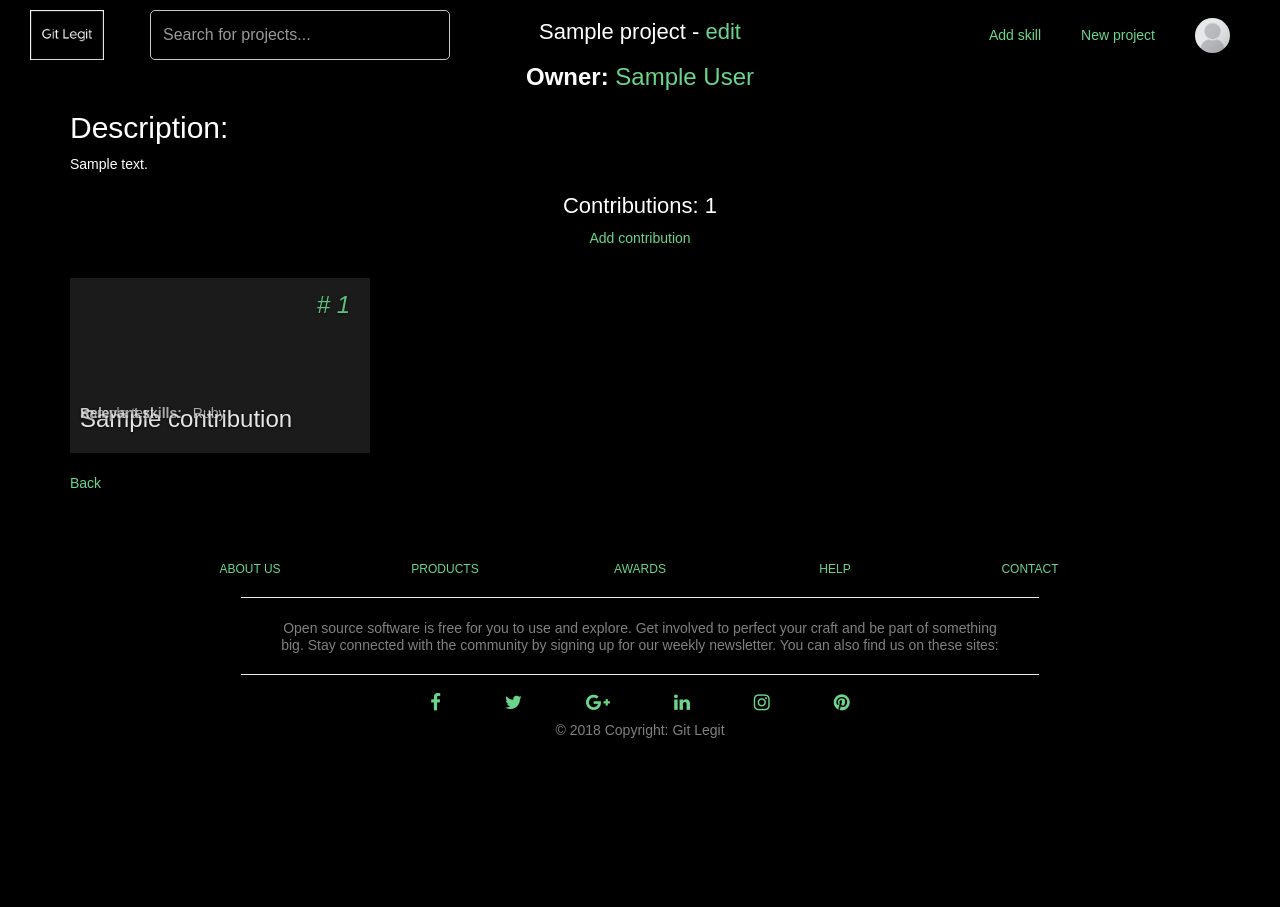
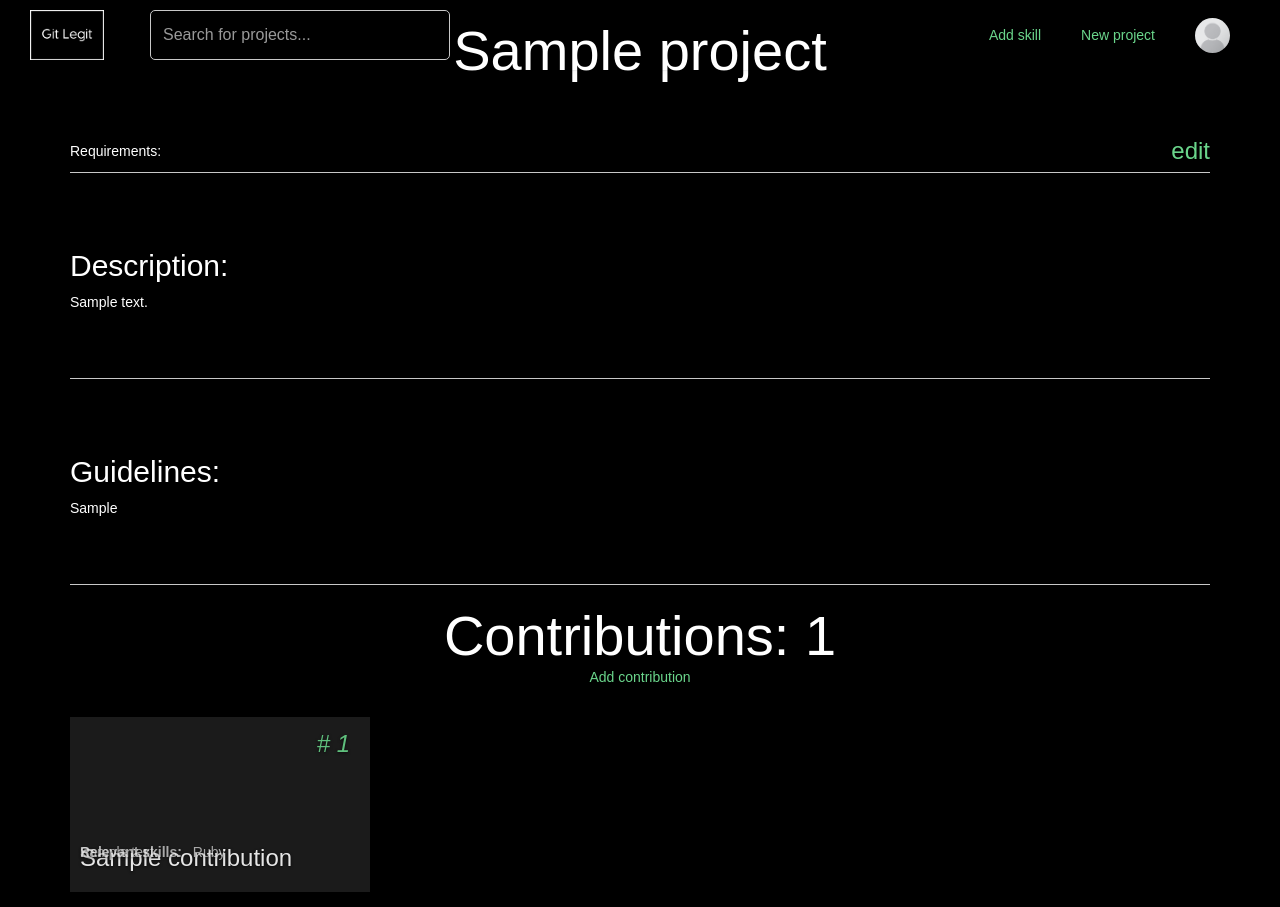
Before and after one commit to MasakiNoguchi/git-legit, a Rails app: page /projects/1 in a window 1280 px wide. Shown: the top 907 px of the page. Before the commit the page ends 738 px from the top, so only its background shows below. Run offline with Rails 7, Linux system fonts and the light colour scheme; a user stored in the database is signed in; data comes from the database, SQL or seed files in the repository; tables that the repository leaves empty hold one stand-in row (values such as "Sample post"); style sheets or scripts are compiled from the project's sources; parts of the project's set-up code (start-up, migrations or seed data) failed here and were passed over; some libraries are stand-ins or nearby versions.

Commit message:
project show improved

```diff
--- /dev/null
+++ b/app/assets/stylesheets/components/_devicon.scss
@@ -0,0 +1,5 @@
+.devicon-center {
+  display: flex;
+  align-items: center;
+  font-size: 10px;
+}
--- a/app/assets/stylesheets/components/_index.scss
+++ b/app/assets/stylesheets/components/_index.scss
@@ -9,3 +9,4 @@
 @import "footer";
 @import "avatar";
 @import "how";
+@import "devicon";
--- a/app/assets/stylesheets/pages/_project_show.scss
+++ b/app/assets/stylesheets/pages/_project_show.scss
@@ -2,4 +2,37 @@
   .card-spacing {
     margin-bottom: 30px;
   }
+  h1 {
+    font-size: 56px;
+    margin-bottom: 0;
+  }
+  h3 {
+    font-size: 24px;
+  }
+  .skills-and-edit {
+    display: flex;
+    justify-content: space-between;
+    padding-bottom: 0 !important;
+    align-items: center;
+    padding-bottom: 8px !important;
+    h3 {
+      margin: 0;
+    }
+    .reqs-box > p {
+        padding-right: 24px;
+        align-items: center;
+        margin: 0;
+    }
+    .reqs-box{
+      display: flex;
+      align-items: center;
+      .reqs {
+        display: flex;
+        i {
+          padding-right: 16px;
+          font-size: 32px;
+        }
+      }
+    }
+  }
 }
--- a/app/controllers/projects_controller.rb
+++ b/app/controllers/projects_controller.rb
@@ -10,6 +10,11 @@
   def show
     @project = Project.find(params[:id])
     authorize @project
+    @skills = []
+    @project.contributions.each do |contribution|
+      contribution.skills.each { |skill| @skills << skill}
+    end
+    @skills.uniq
   end
 
   def edit
--- a/app/views/projects/show.html.erb
+++ b/app/views/projects/show.html.erb
@@ -1,9 +1,38 @@
 <div class="container">
   <div class="project-show">
-    <h1 class="text-center"><%= @project.title %><%= " - " if @project.user == current_user %><%= link_to "edit", edit_project_path(@project) if @project.user == current_user %></h1>
-    <h3 class="text-center"><strong>Owner: </strong><%= link_to @project.user.full_name, user_path(@project.user) %></h3>
-    <h2>Description:</h2>
-    <p><%= @project.description %></p>
+
+    <div class="project-header" id="last-section">
+      <h1 class="text-center"><%= @project.title %></h1>
+      <% unless @project.user == current_user %>
+        <h3 class="text-center"><strong>Owner: </strong><%= link_to @project.user.full_name, user_path(@project.user) %></h3>
+      <% end %>
+    </div>
+
+    <div class="skills-and-edit section">
+      <div class="reqs-box">
+        <p>Requirements: </p>
+        <div class="reqs">
+          <% @skills.each do |skill| %>
+            <i class="devicon-center devicon-<%= skill.slug %> colored"></i>
+            <%# raw '<i class="devicon-center devicon-' + skill.slug + ' colored"></i>' %>
+          <% end %>
+        </div>
+      </div>
+      <% if @project.user == current_user %>
+        <h3 class="text-center"><%= link_to "edit", edit_project_path(@project) %></h3>
+      <% end %>
+    </div>
+
+    <div class="project-description section">
+      <h2>Description:</h2>
+      <p><%= @project.description %></p>
+    </div>
+
+    <div class="project-guidlines section">
+      <h2>Guidelines:</h2>
+      <p><%= @project.guidelines %></p>
+    </div>
+
     <h1 class="text-center">Contributions: <%= @project.contributions.length %> </h1>
     <% if @project.user == current_user %>
       <div class="text-center card-spacing"><%= link_to "Add contribution", new_project_contribution_path(@project)%></div>
```
